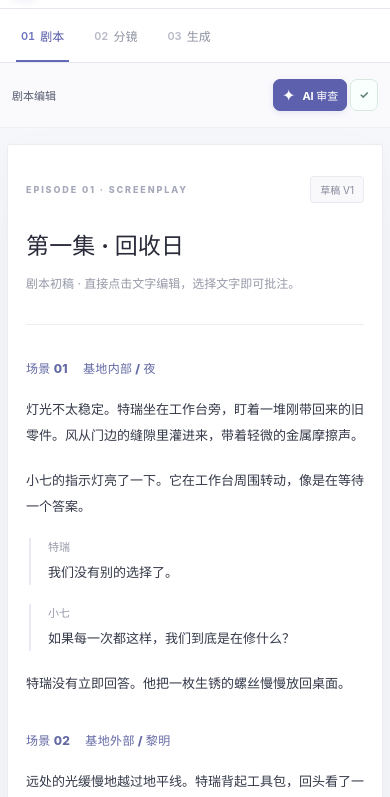
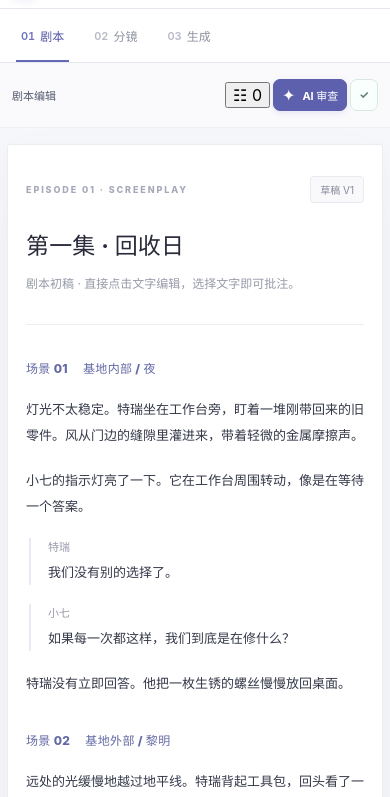
Before and after one commit to terry-xu-2077/TerrySeriesStudio, a plain HTML site: page demo/index.html in a window 390 px wide. Shown: the part 47-844 px from the top of the page. Drawn offline with Linux system fonts and the light colour scheme.

Commit message:
feat(demo): targeted selection review and mobile comments control

```diff
--- a/demo/index.html
+++ b/demo/index.html
@@ -64,6 +64,7 @@
                 <button type="button" class="icon-button" id="undoButton" title="撤销（Ctrl+Z）" aria-label="撤销">↶</button>
                 <button type="button" class="icon-button" id="redoButton" title="重做（Ctrl+Y）" aria-label="重做">↷</button>
                 <div class="toolbar-separator"></div>
+                <button type="button" class="review-toggle" id="openReview" aria-label="查看批注">☷ <span id="reviewMobileCount">0</span></button>
                 <button type="button" class="subtle-button" id="addCommentButton">＋ <span>批注</span></button>
                 <button type="button" class="accent-button" id="aiReviewButton"><span class="star">✦</span> <span id="aiReviewLabel">AI 审查</span></button>
                 <button type="button" class="approve-button" id="approveButton">✓ <span id="approveLabel">批准本稿</span></button>
```
